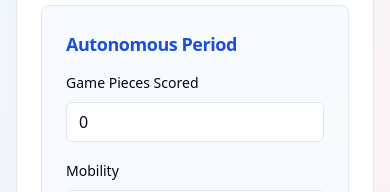
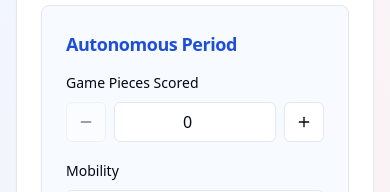
Before and after one commit to confused-404/rrr-scouting-app, a React (Vite) app: page / in a window 390 px wide. Both pictures are taken after a click on the button "Start Scouting". Shown: the part 498-690 px from the top of the page. Built offline with nearby package versions, Linux system fonts and the light colour scheme.

Commit message:
feat: Add plus/minus buttons to number inputs
Adds plus and minus buttons to number input fields in the scouting form for easier incrementing, especially on mobile devices.

```diff
--- a/src/components/ScoutingForm.tsx
+++ b/src/components/ScoutingForm.tsx
@@ -8,7 +8,7 @@ import { Select, SelectContent, SelectItem, SelectTrigger, SelectValue } from "@
 import { Textarea } from "@/components/ui/textarea";
 import { Badge } from "@/components/ui/badge";
 import { useToast } from "@/hooks/use-toast";
-import { Save, RotateCcw } from "lucide-react";
+import { Save, RotateCcw, Plus, Minus } from "lucide-react";
 
 interface ScoutingData {
   teamNumber: string;
@@ -82,6 +82,71 @@ const ScoutingForm = () => {
     });
   };
 
+  const incrementValue = (field: keyof ScoutingData, max?: number) => {
+    setFormData(prev => ({
+      ...prev,
+      [field]: max ? Math.min(prev[field] as number + 1, max) : (prev[field] as number) + 1
+    }));
+  };
+
+  const decrementValue = (field: keyof ScoutingData, min: number = 0) => {
+    setFormData(prev => ({
+      ...prev,
+      [field]: Math.max((prev[field] as number) - 1, min)
+    }));
+  };
+
+  const NumberInputWithButtons = ({
+    id,
+    label,
+    value,
+    field,
+    min = 0,
+    max
+  }: {
+    id: string;
+    label: string;
+    value: number;
+    field: keyof ScoutingData;
+    min?: number;
+    max?: number;
+  }) => (
+    <div className="space-y-2">
+      <Label htmlFor={id}>{label}</Label>
+      <div className="flex items-center space-x-2">
+        <Button
+          type="button"
+          variant="outline"
+          size="icon"
+          className="h-10 w-10 shrink-0"
+          onClick={() => decrementValue(field, min)}
+          disabled={value <= min}
+        >
+          <Minus className="h-4 w-4" />
+        </Button>
+        <Input
+          id={id}
+          type="number"
+          min={min}
+          max={max}
+          value={value}
+          onChange={(e) => setFormData({ ...formData, [field]: parseInt(e.target.value) || min })}
+          className="text-center"
+        />
+        <Button
+          type="button"
+          variant="outline"
+          size="icon"
+          className="h-10 w-10 shrink-0"
+          onClick={() => incrementValue(field, max)}
+          disabled={max ? value >= max : false}
+        >
+          <Plus className="h-4 w-4" />
+        </Button>
+      </div>
+    </div>
+  );
+
   return (
     <div className="max-w-2xl mx-auto">
       <Card>
@@ -141,16 +206,12 @@ const ScoutingForm = () => {
               </CardHeader>
               <CardContent className="space-y-4">
                 <div className="grid grid-cols-1 md:grid-cols-2 gap-4">
-                  <div className="space-y-2">
-                    <Label htmlFor="autoGamePieces">Game Pieces Scored</Label>
-                    <Input
+                  <NumberInputWithButtons
                     id="autoGamePieces"
-                      type="number"
-                      min="0"
+                    label="Game Pieces Scored"
                     value={formData.autoGamePieces}
-                      onChange={(e) => setFormData({ ...formData, autoGamePieces: parseInt(e.target.value) || 0 })}
+                    field="autoGamePieces"
                   />
-                  </div>
                   <div className="space-y-2">
                     <Label htmlFor="autoMobility">Mobility</Label>
                     <Select value={formData.autoMobility} onValueChange={(value) => setFormData({ ...formData, autoMobility: value })}>
@@ -175,16 +236,12 @@ const ScoutingForm = () => {
               </CardHeader>
               <CardContent className="space-y-4">
                 <div className="grid grid-cols-1 md:grid-cols-2 gap-4">
-                  <div className="space-y-2">
-                    <Label htmlFor="teleopGamePieces">Game Pieces Scored</Label>
-                    <Input
+                  <NumberInputWithButtons
                     id="teleopGamePieces"
-                      type="number"
-                      min="0"
+                    label="Game Pieces Scored"
                     value={formData.teleopGamePieces}
-                      onChange={(e) => setFormData({ ...formData, teleopGamePieces: parseInt(e.target.value) || 0 })}
+                    field="teleopGamePieces"
                   />
-                  </div>
                   <div className="space-y-2">
                     <Label htmlFor="climbing">Climbing Performance</Label>
                     <Select value={formData.climbing} onValueChange={(value) => setFormData({ ...formData, climbing: value })}>
@@ -211,28 +268,22 @@ const ScoutingForm = () => {
               </CardHeader>
               <CardContent className="space-y-4">
                 <div className="grid grid-cols-1 md:grid-cols-2 gap-4">
-                  <div className="space-y-2">
-                    <Label htmlFor="defense">Defense Rating (1-10)</Label>
-                    <Input
+                  <NumberInputWithButtons
                     id="defense"
-                      type="number"
-                      min="1"
-                      max="10"
+                    label="Defense Rating (1-10)"
                     value={formData.defense}
-                      onChange={(e) => setFormData({ ...formData, defense: parseInt(e.target.value) || 5 })}
+                    field="defense"
+                    min={1}
+                    max={10}
                   />
-                  </div>
-                  <div className="space-y-2">
-                    <Label htmlFor="reliability">Reliability Rating (1-10)</Label>
-                    <Input
+                  <NumberInputWithButtons
                     id="reliability"
-                      type="number"
-                      min="1"
-                      max="10"
+                    label="Reliability Rating (1-10)"
                     value={formData.reliability}
-                      onChange={(e) => setFormData({ ...formData, reliability: parseInt(e.target.value) || 5 })}
+                    field="reliability"
+                    min={1}
+                    max={10}
                   />
-                  </div>
                 </div>
               </CardContent>
             </Card>
```
Lines whose indentation alone changed are shown as unchanged.
